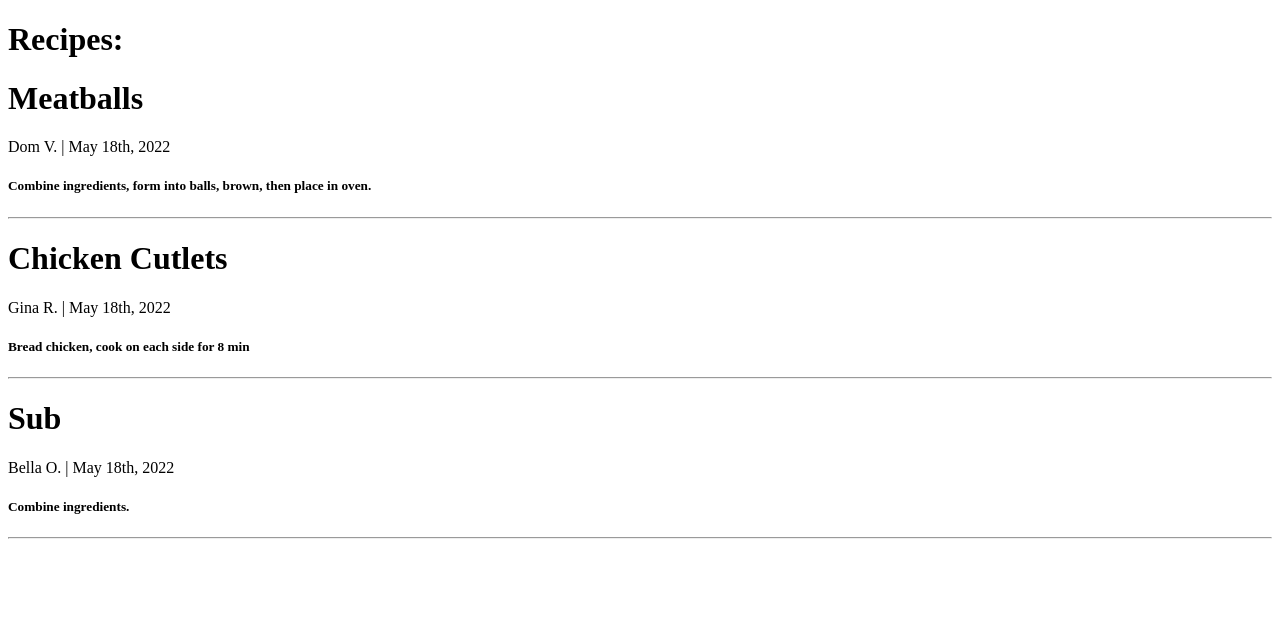
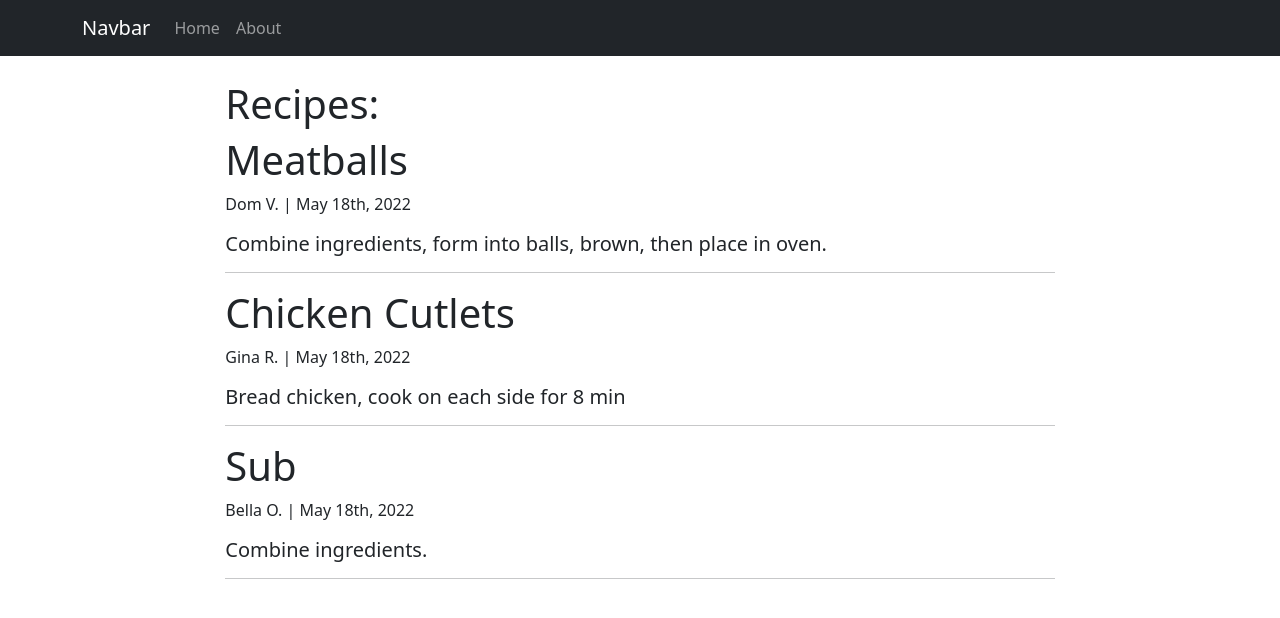
Before and after one commit to debbiect246/caribbean-recipes, a Django app: page / in a window 1280 px wide. Shown: the top 618 px of the page. Run offline with Django 4.2, Linux system fonts and the light colour scheme.

Commit message:
added navbar

```diff
--- a/recipes/templates/recipes/base.html
+++ b/recipes/templates/recipes/base.html
@@ -9,8 +9,29 @@
     {% else %}
     <title>Django Recipes</title>
     {% endif %}
+    <link href="https://cdn.jsdelivr.net/npm/bootstrap@5.3.0/dist/css/bootstrap.min.css" rel="stylesheet" integrity="sha384-9ndCyUaIbzAi2FUVXJi0CjmCapSmO7SnpJef0486qhLnuZ2cdeRhO02iuK6FUUVM" crossorigin="anonymous">
   </head>
-  <body>
+  <div>
+    <nav class="navbar navbar-expand-lg navbar-dark bg-dark">
+      <div class="container">
+        <a class="navbar-brand" href="#">Navbar</a>
+        <button class="navbar-toggler" type="button" data-bs-toggle="collapse" data-bs-target="#navbarNavAltMarkup" aria-controls="navbarNavAltMarkup" aria-expanded="false" aria-label="Toggle navigation">
+          <span class="navbar-toggler-icon"></span>
+        </button>
+        <div class="collapse navbar-collapse" id="navbarNavAltMarkup">
+          <div class="navbar-nav">
+            <a class="nav-link" aria-current="page" href="#">Home</a>
+            <a class="nav-link" href="#">About</a>
+
+          </div>
+        </div>
+      </div>
+    </nav>
+  <div class="container mt-4 col-8">
     {% block content %} {% endblock %}
+  </div>
+    <script src="https://cdn.jsdelivr.net/npm/@popperjs/core@2.11.8/dist/umd/popper.min.js" integrity="sha384-I7E8VVD/ismYTF4hNIPjVp/Zjvgyol6VFvRkX/vR+Vc4jQkC+hVqc2pM8ODewa9r" crossorigin="anonymous"></script>
+    <script src="https://cdn.jsdelivr.net/npm/bootstrap@5.3.0/dist/js/bootstrap.min.js" integrity="sha384-fbbOQedDUMZZ5KreZpsbe1LCZPVmfTnH7ois6mU1QK+m14rQ1l2bGBq41eYeM/fS" crossorigin="anonymous"></script>
+  </div>
   </body>
 </html>
```
